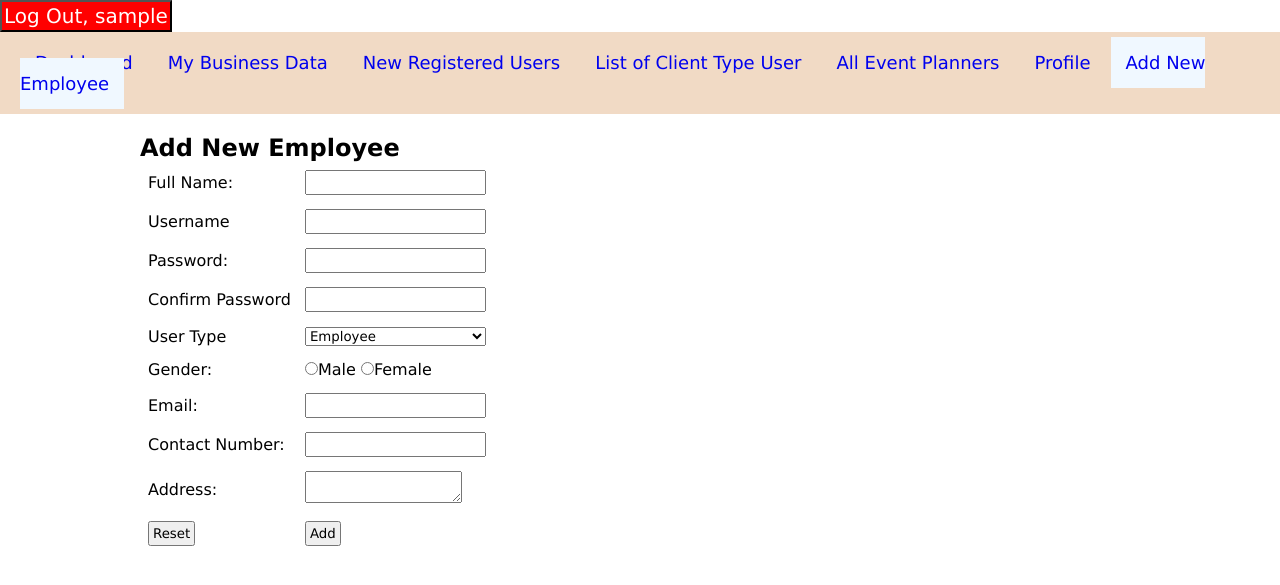
After one commit to shakib04/Event-Management-Solution, a PHP site: page /add-employee.php in a window 1280 px wide. The commit adds this page. Shown: the top 585 px of the page. Run offline with PHP 8.4, Linux system fonts and the light colour scheme; the visitor is signed in with stand-in values (Sample User, id 1).

```diff
--- /dev/null
+++ b/admin/add-employee.php
@@ -0,0 +1,113 @@
+<?php
+require_once "common-codes/session-code.php";
+
+require_once "validation/add-employee-validation.php";
+
+
+?>
+
+<!DOCTYPE html>
+<html lang="en">
+
+<head>
+    <meta charset="UTF-8">
+    <meta name="viewport" content="width=device-width, initial-scale=1.0">
+    <title>Add New Employee</title>
+    <style>
+        .active-add-new-employee {
+            background-color: aliceblue;
+        }
+
+        form.add-employee {
+            width: 1000px;
+            margin: 20px auto;
+        }
+
+        .add-employee input {}
+
+        td {
+            padding: 6px;
+        }
+
+        input {
+            padding: 3px;
+        }
+    </style>
+</head>
+
+<body>
+    <?php include_once "common-codes/nav-bar.php" ?>
+    <form action="" method="post" class="add-employee">
+        <h2>Add New Employee </h2>
+        <table>
+            <tr>
+                <td>Full Name: </td>
+                <td><input type="text" name="fullname" id=""><?php echo $err_fullname; ?></td>
+            </tr>
+
+            <tr>
+                <td>Username</td>
+                <td><input type="text" name="username" id=""><?php echo $err_username; ?></td>
+            </tr>
+
+            <tr>
+                <td>Password: </td>
+                <td>
+                    <input type="text" name="password" id=""> <?php echo $err_password; ?>
+                </td>
+            </tr>
+
+
+            <tr>
+                <td>Confirm Password</td>
+                <td>
+                    <input type="text" name="cfpassword" id="" value="<?PHP //echo $cfpassword;
+                                                                        ?>"> <?php echo $err_cfpassword; ?>
+                </td>
+            </tr>
+
+            <tr>
+                <td>User Type</td>
+                <td>
+                    <select name="type" id="" style="width: 100%;">
+                        <option value="Employee" selected>Employee</option>
+                    </select> <?php echo $err_type; ?>
+                </td>
+            </tr>
+            <tr>
+                <td>Gender:
+                    <?php echo $err_gender; ?>
+                </td>
+                <td>
+                    <input type="radio" name="gender" id="" value="Male">Male
+                    <input type="radio" name="gender" id="" value="Female">Female
+                </td>
+            </tr>
+
+            <tr>
+                <td>Email: </td>
+                <td><input type="text" name="email" id=""><?php echo $err_email; ?></td>
+            </tr>
+
+            <tr>
+                <td>Contact Number: </td>
+                <td><input type="number" name="contactNumber" id=""><?php echo $err_phoneNumber; ?></td>
+            </tr>
+
+            <tr>
+                <td>Address: </td>
+                <td>
+                    <textarea name="address" id="" cols="" rows=""> <?php echo $address; ?></textarea>
+                    <?php echo $err_address; ?>
+                </td>
+            </tr>
+
+            <tr>
+                <td><input type="reset" name="" id=""></td>
+                <td><input type="submit" id="" name="register" value="Add"></td>
+            </tr>
+        </table>
+    </form>
+</body>
+
+</html>
--- a/admin/common-codes/nav-bar.php
+++ b/admin/common-codes/nav-bar.php
@@ -12,7 +12,7 @@
         .inter-linked-pages a {
             padding: 15px;
             text-decoration: none;
-            font-size: 20px;
+            font-size: 18px;
         }
 
         a:hover {
@@ -42,7 +42,7 @@
 <body>
 
     <form action="" method="post">
-        <input type="submit" value="Log Out" class="log-out-button" name="logout">
+        <input type="submit" value="Log Out, <?php echo $_SESSION['username']; ?>" class="log-out-button" name="logout">
     </form>
 
     <div class="inter-linked-pages">
@@ -52,6 +52,7 @@
         <a href="client-users-list.php" class="active-client">List of Client Type User</a>
         <a href="event-planners-list.php" class="active-event-planner-list">All Event Planners</a>
         <a href="my-profile.php" class="active-my-profile">Profile</a>
+        <a href="add-employee.php" class="active-add-new-employee">Add New Employee</a>
     </div>
 
 </body>
--- a/admin/my-profile.php
+++ b/admin/my-profile.php
@@ -3,7 +3,7 @@
 require_once "common-codes/session-code.php";
 
 $admins = simplexml_load_file("data.xml");
-$admin = $admins->admin;
+$admin = $admins->user;
 
 foreach ($admin as $user) {
     if ($user->username == $_SESSION['username']) {
--- /dev/null
+++ b/admin/validation/add-employee-validation.php
@@ -0,0 +1,232 @@
+<?php
+
+function validate($data)
+{
+    $data = trim($data);
+    $data = stripslashes($data);
+    $data = htmlentities($data);
+    return $data;
+}
+$err_fullname = $err_username = $err_password = $err_fname = $err_cfpassword = $err_email = $err_phoneNumber = $err_address = $err_gender = $err_type = "";
+$fullname = $username = $password = $fname = $cfpassword = $email = $phoneNumber = $address = $type = "";
+$temp_username = $temp_password = $temp_fname = $temp_user_type = $temp_email = $temp_phone_number = $temp_address = $temp_local_address = "";
+
+
+$validCount = 0;
+
+if (isset($_POST['register'])) {
+
+    //fullname validation 1
+
+    if (empty(trim($_POST['fullname']))) {
+        $err_fullname = "<span style='color:red;'> Name is Required </span>";
+
+    } else {
+        $fullname = htmlspecialchars($_POST['fullname']);
+        $validCount++;
+    }
+
+
+    //username validation 2
+
+    if (empty(trim($_POST['username']))) {
+        $err_username = "<span style='color:red;'>Username is Required</span>";
+
+    } elseif (strlen($_POST['username']) < 5) {
+        $err_username = "Username must be 5 Charectors Long";
+
+    } elseif (strlen($_POST['username']) > 10) {
+        $err_username = "Username cannot be more than 10 Charectors Long";
+
+    } elseif (strpos($_POST['username'], " ")) {
+        $err_username = "Space is not Allowed";
+
+    } else {
+        $username = validate($_POST['username']);
+        $validCount++;
+    }
+
+
+
+    //password validation 3
+
+    if (empty(trim($_POST['password']))) {
+        $err_password = "<span style='color:red;'> Password is Required </span>";
+
+    } elseif (strlen($_POST['password']) < 8) {
+        $err_password = "<span style='color:red;'>Password must contain at least 8 character </span>";
+
+    } elseif (!strpos($_POST['password'], "#")) {
+        $err_password = "<span style='color:red;'>Password must contain 1 special character # </span>";
+
+    } elseif (!strpos($_POST['password'], "1")) {
+        $err_password = "<span style='color:red;'>Password must contain 1 number  </span>";
+
+    } elseif (ctype_upper($_POST['password'])) {
+        $err_password = "<span style='color:red;'>Password must contain 1 Lowercase  </span>";
+
+    } elseif (ctype_lower($_POST['password'])) {
+        $err_password = "<span style='color:red;'>Password must contain 1 Uppercase  </span>";
+
+    } else {
+        $password = validate($_POST['password']);
+        $validCount++;
+    }
+
+
+
+
+    //confirm password validation 4
+
+    if (empty(trim($_POST['cfpassword']))) {
+        $err_cfpassword = "<span style='color:red;'>Confirm Password is Required </span>";
+
+    } elseif ($password != $_POST['cfpassword']) {
+        $err_cfpassword = "<span style='color:red;'>Password does not match</span>";
+
+    } else {
+        $cfpassword = $_POST['cfpassword'];
+        $validCount++;
+
+    }
+
+
+    //user type validation 5
+
+    if (empty(trim($_POST['type']))) {
+        $err_type = "<span style='color:red;'>Select 1 </span>";
+    }
+    elseif ($_POST['type'] != "Employee") {
+        $err_type = "<span style='color:red;'>Invalid Choice</span>";
+    }
+    else{
+        $type = $_POST['type'];
+        $validCount++;
+    }
+
+
+
+    //gender validation 6
+
+    if (!isset($_POST['gender'])) {
+        $err_gender = "<span style='color:red;'> (Must Select 1) </span>";
+
+    } else {
+        $gender = $_POST['gender'];
+        $validCount++;
+
+    }
+
+
+    //email validation 7
+
+    if (empty(trim($_POST['email']))) {
+        $err_email = "<span style='color:red;'> Email is Required </span>";
+
+    } elseif (strpos($_POST['email'], " ")) {
+        $err_email = "<span style='color:red;'> Space is not Allowed </span>";
+
+    } elseif (!strpos($_POST['email'], "@") or !strpos($_POST['email'], ".")) {
+        $err_email = "<span style='color:red;'> Email is not valid. No [@] </span>";
+
+    } elseif (strpos($_POST['email'], "@")) {
+        $atRatePos = strpos($_POST['email'], "@");
+
+        $tempEmail = $_POST['email'];
+        $hasDot = false;
+
+        for ($i = $atRatePos; $i < strlen($tempEmail); $i++) {
+            if ($tempEmail[$i] == ".") {
+                $hasDot = true;
+                break;
+            }
+        }
+
+        if ($hasDot) {
+            $email = htmlspecialchars($_POST['email']);
+            $validCount++;
+
+        } else {
+            $err_email = "<span style='color:red;'> Email is not valid </span>";
+        }
+    }
+
+
+
+    //Phone number fields will only accept numeric value. 8
+
+    if (empty(trim($_POST['contactNumber']))) {
+        $err_phoneNumber = "<span style='color:red;'> Phone Number is Required </span>";
+
+    } elseif (!is_numeric($_POST['contactNumber'])) {
+        $err_phoneNumber = "<span style='color:red;'> Number is not valid (only numeric) </span>";
+
+    } elseif (strpos($_POST['contactNumber'], " ")) {
+        $err_phoneNumber = "<span style='color:red;'> Space is not Allowed </span>";
+
+    } else {
+        $phoneNumber = $_POST['contactNumber'];
+        $validCount++;
+
+    }
+
+
+
+    //address 9
+
+    if (empty(trim($_POST['address']))) {
+        $err_address = "<span style='color:red;'> address is Required </span>";
+
+    } else {
+        $address = htmlspecialchars($_POST['address']);
+        $validCount++;
+
+    }
+
+
+
+    //save data to admin.xml file
+
+    echo $validCount;
+
+    if ($validCount == 9) {
+        $data = simplexml_load_file("data.xml");
+        $user = $data->addChild("user");
+        $user->addChild("fname", $fullname);
+        $user->addChild("username", $username);
+        $user->addChild("password", $password);
+        $user->addChild("gender", $gender);
+        $user->addChild("type", $type);
+        $user->addChild("email", $email);
+        $user->addChild("contact", $phoneNumber);
+        $user->addChild("address", $address);
+
+        $newXmlobj = new DOMDocument("1.0");
+        $newXmlobj->preserveWhiteSpace = false;
+        $newXmlobj->formatOutput = true;
+
+        $newXmlobj->loadXML($data->asXML());
+
+        $file = fopen("data.xml", "w");
+        fwrite($file, $newXmlobj->saveXML());
+
+        //header("Location: login.php");
+        echo "User Added";
+    }
+
+
+    //echo $_POST['username'];
+}
+
+
+// <root>
+//     <user>
+//         <fullname>Shakib</fullname>
+//         <username>s1</username>
+//         <password>s1</password>
+//         <gender>s1</gender>
+//         <email>s1</email>
+//         <contact>s1</contact>
+//         <address>s1</address>
+//     </user>
+// </root>
--- a/admin/validation/edit-profile-validation.php
+++ b/admin/validation/edit-profile-validation.php
@@ -5,7 +5,7 @@ $err_fullname = $err_username = $err_password = $err_cfpassword = $err_email = $
 //$fullname = $email = $gender = $contact = $address = "";
 
 $admins = simplexml_load_file("data.xml");
-$admin = $admins->admin;
+$admin = $admins->user;
 foreach ($admin as $user) {
     if ($user->username == $_SESSION['username']) {
         $fullname = $user->fname;
```
Also changed, not shown: admin/client-users-list.php (+19 -19 lines), admin/data.xml (+14 -6 lines), admin/event-planners-list.php (+4 -4 lines), admin/validation/login-validation.php (+5 -4 lines), 1 other file.
